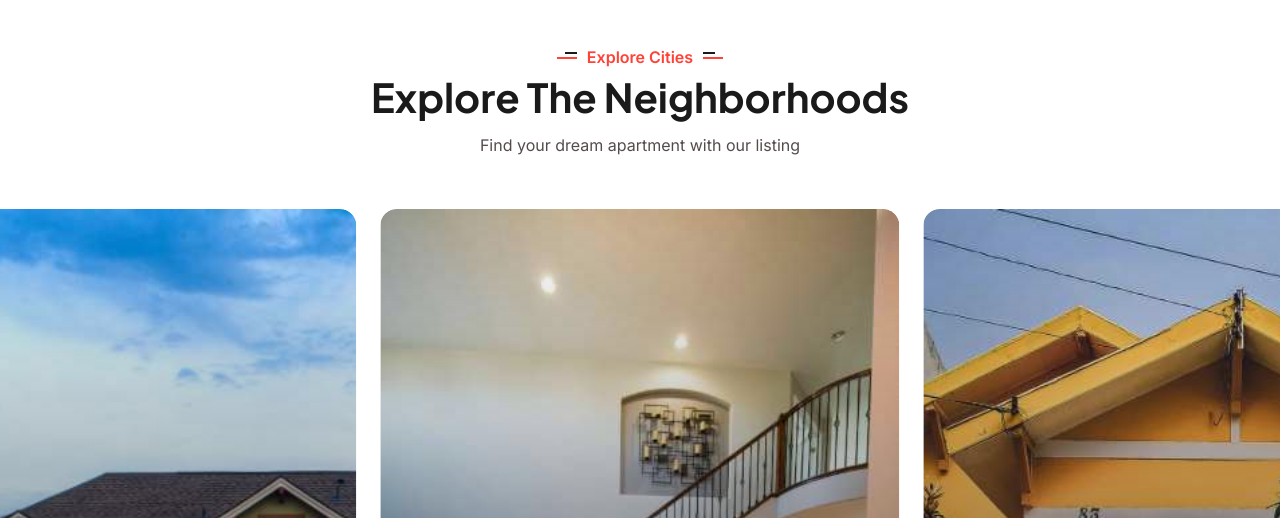
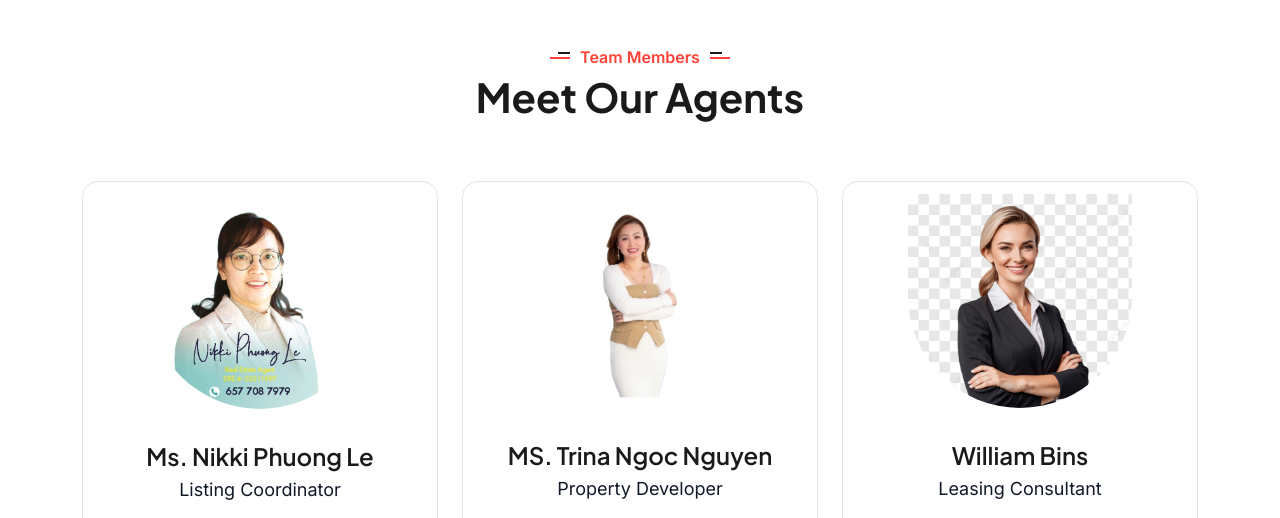
Before and after one commit to HoangNgo77/RealEstate, a plain HTML site: page index.html in a window 1280 px wide. Shown: the part 5868-6386 px from the top of the page. Drawn offline with Linux system fonts and the light colour scheme; animation ran at ten frames a second.

Commit message:
Update index.html
Hidden luxury home slide show

```diff
--- a/index.html
+++ b/index.html
@@ -2070,7 +2070,7 @@ Feature Area
 <!--==============================
 Gallery Area
 ==============================-->
-    <div class="gallery-sec-1 overflow-hidden space overflow-hidden">
+    <div hidden class="gallery-sec-1 overflow-hidden space overflow-hidden">
         <div class="container">
             <div class="row justify-content-center">
                 <div class="col-xl-7">
```
